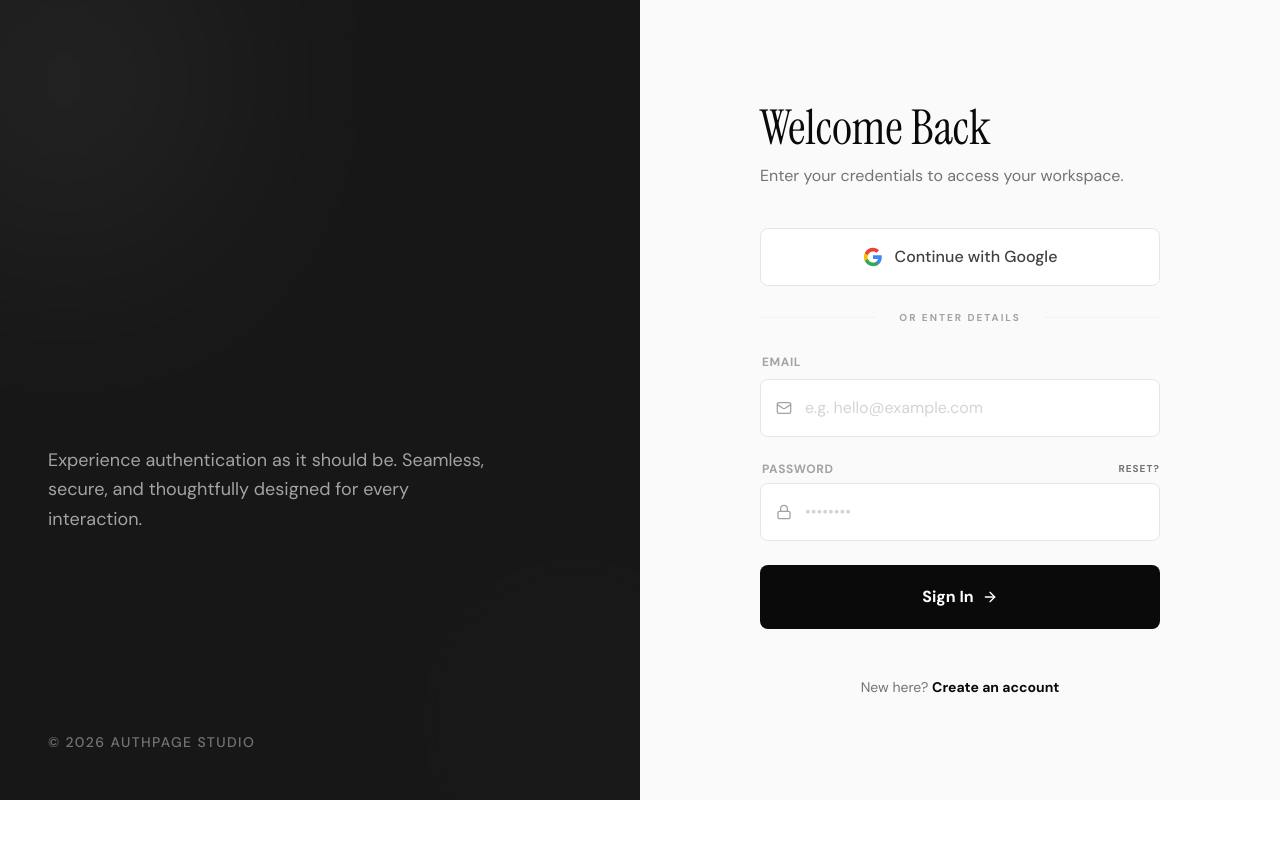
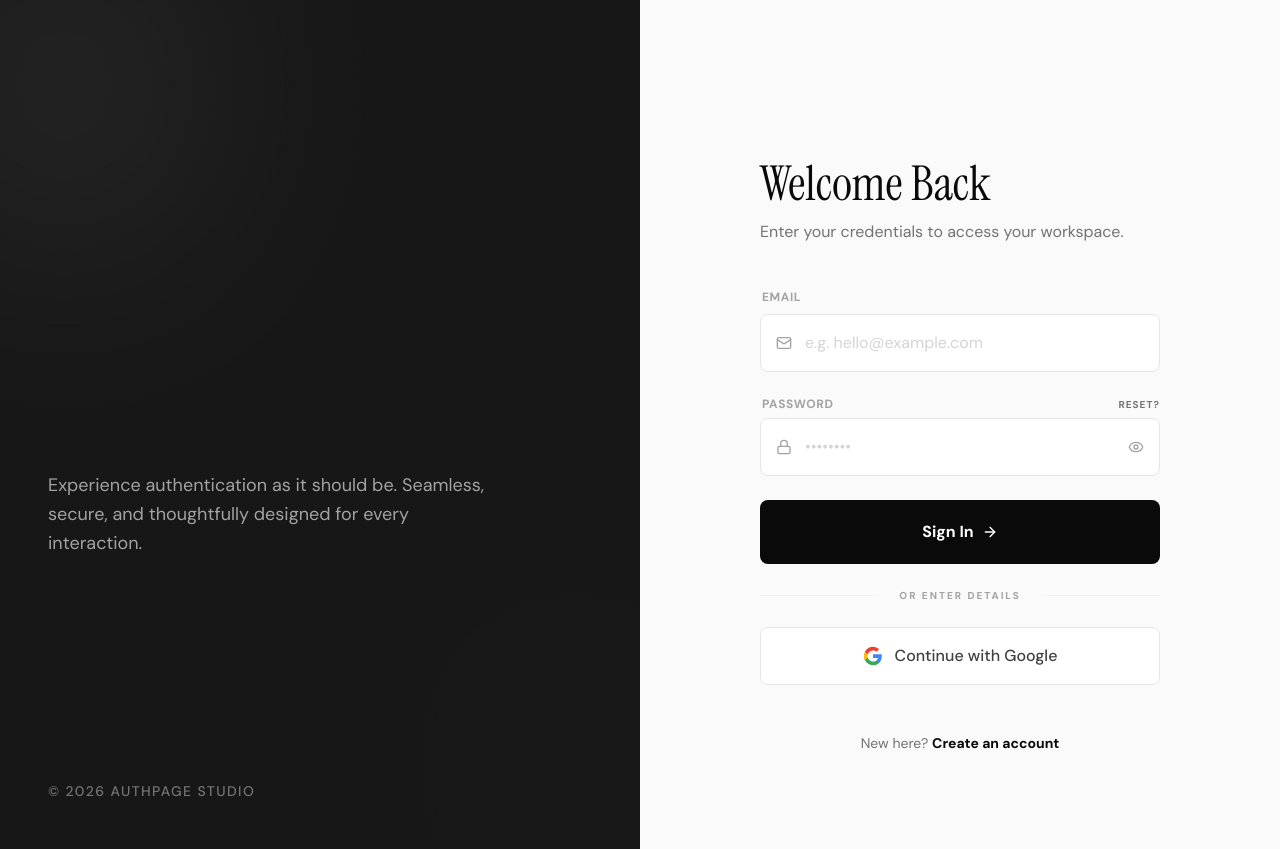
Before and after one commit to Jernish-FDO/Auth-Page, a React (Vite) app: page /login in a window 1280 px wide. Before the commit the page ends 800 px from the top, so only its background shows below. Built offline with nearby package versions, Linux system fonts and the light colour scheme; no server answers.

Commit message:
Add skill documentation for frontend, planning, and react auth

```diff
--- a/src/pages/LoginPage.tsx
+++ b/src/pages/LoginPage.tsx
@@ -4,7 +4,8 @@ import { zodResolver } from '@hookform/resolvers/zod';
 import { z } from 'zod';
 import { useNavigate, useLocation, Link } from 'react-router-dom';
 import { useAuth } from '../context/AuthContext';
-import { Mail, Lock, Shield, Loader2, AlertCircle, ArrowRight } from 'lucide-react';
+// Added Eye and EyeOff icons here
+import { Mail, Lock, Shield, Loader2, AlertCircle, ArrowRight, Eye, EyeOff } from 'lucide-react';
 
 const loginSchema = z.object({
   email: z.string().min(1, 'Email is required').email('Invalid email address'),
@@ -17,6 +18,9 @@ export default function LoginPage() {
   const [error, setError] = React.useState<string | null>(null);
   const [isSubmitting, setIsSubmitting] = React.useState(false);
   const [isGoogleLoading, setIsGoogleLoading] = React.useState(false);
+
+  // State to manage password visibility
+  const [showPassword, setShowPassword] = React.useState(false);
 
   const { loginWithGoogle } = useAuth();
   const navigate = useNavigate();
@@ -61,6 +65,7 @@ export default function LoginPage() {
 
   return (
     <div className="min-h-screen bg-[#fafafa] dark:bg-[#0a0a0a] flex flex-col md:flex-row font-sans selection:bg-luxury-900 selection:text-white dark:selection:bg-luxury-100 dark:selection:text-black">
+      {/* --- Left Branding Panel --- */}
       <div className="hidden md:flex md:w-1/2 bg-luxury-900 dark:bg-luxury-950 p-12 flex-col justify-between relative overflow-hidden">
         <div className="absolute inset-0 opacity-20 pointer-events-none">
           <div className="absolute top-[-10%] left-[-10%] w-[40%] h-[40%] rounded-full bg-luxury-500 blur-[120px]" />
@@ -86,15 +91,16 @@ export default function LoginPage() {
         </div>
       </div>
 
+      {/* --- Right Form Panel --- */}
       <div className="w-full md:w-1/2 flex items-center justify-center p-6 md:p-12 lg:p-24 relative">
         <div className="absolute top-8 left-8 flex items-center gap-2 md:hidden">
           <Shield className="w-5 h-5 text-luxury-900 dark:text-white stroke-[1.5px]" />
           <span className="font-serif text-xl text-luxury-900 dark:text-white">AuthPage</span>
         </div>
 
-        <div className="w-full max-w-[400px] animate-slide-up">
+        <div className="w-full max-w-[400px] animate-slide-up ">
           <header className="mb-10">
-            <h1 className="text-4xl lg:text-5xl mb-3 text-luxury-950 dark:text-luxury-50">Welcome Back</h1>
+            <h1 className="text-4xl lg:text-5xl mb-3 text-luxury-950 dark:text-luxury-50 pt-16">Welcome Back</h1>
             <p className="text-luxury-500 dark:text-luxury-400">Enter your credentials to access your workspace.</p>
           </header>
 
@@ -106,7 +112,77 @@ export default function LoginPage() {
           )}
 
           <div className="space-y-6">
-            <button
+
+
+            <form onSubmit={handleSubmit(onSubmit)} className="space-y-6">
+              {/* --- Email Field --- */}
+              <div className="space-y-1.5">
+                <label className="text-xs font-bold uppercase tracking-wider text-luxury-400 ml-0.5" htmlFor="email">Email</label>
+                <div className="relative group">
+                  <Mail className="absolute left-4 top-1/2 -translate-y-1/2 h-4 w-4 text-luxury-400 transition-colors group-focus-within:text-luxury-950 dark:group-focus-within:text-white" />
+                  <input
+                    id="email"
+                    type="email"
+                    {...register('email')}
+                    className={`w-full pl-11 pr-4 py-4 bg-white dark:bg-luxury-950 border ${errors.email ? 'border-red-400' : 'border-luxury-200 dark:border-luxury-800'} rounded-lg focus:ring-0 focus:border-luxury-950 dark:focus:border-white outline-none transition-all duration-300 text-luxury-950 dark:text-white placeholder:text-luxury-300 dark:placeholder:text-luxury-700`}
+                    placeholder="e.g. hello@example.com"
+                  />
+                </div>
+                {errors.email && <p className="text-[11px] font-bold text-red-500 mt-1 ml-0.5 italic">{errors.email.message}</p>}
+              </div>
+
+              {/* --- Password Field --- */}
+              <div className="space-y-1.5">
+                <div className="flex items-center justify-between ml-0.5">
+                  <label className="text-xs font-bold uppercase tracking-wider text-luxury-400" htmlFor="password">Password</label>
+                  <a href="#" className="text-[10px] font-bold uppercase tracking-widest text-luxury-500 hover:text-luxury-950 dark:hover:text-white transition-colors">Reset?</a>
+                </div>
+                <div className="relative group">
+                  <Lock className="absolute left-4 top-1/2 -translate-y-1/2 h-4 w-4 text-luxury-400 transition-colors group-focus-within:text-luxury-950 dark:group-focus-within:text-white" />
+                  <input
+                    id="password"
+                    // Toggle type based on state
+                    type={showPassword ? 'text' : 'password'}
+                    {...register('password')}
+                    // Increased pr-4 to pr-11 so text avoids overlapping the icon
+                    className={`w-full pl-11 pr-11 py-4 bg-white dark:bg-luxury-950 border ${errors.password ? 'border-red-400' : 'border-luxury-200 dark:border-luxury-800'} rounded-lg focus:ring-0 focus:border-luxury-950 dark:focus:border-white outline-none transition-all duration-300 text-luxury-950 dark:text-white placeholder:text-luxury-300 dark:placeholder:text-luxury-700`}
+                    placeholder="••••••••"
+                  />
+                  {/* Eye Toggle Button */}
+                  <button
+                    type="button"
+                    onClick={() => setShowPassword(!showPassword)}
+                    className="absolute right-4 top-1/2 -translate-y-1/2 text-luxury-400 hover:text-luxury-950 dark:hover:text-white transition-colors focus:outline-none"
+                  >
+                    {showPassword ? <EyeOff className="w-4 h-4" /> : <Eye className="w-4 h-4" />}
+                  </button>
+                </div>
+                {errors.password && <p className="text-[11px] font-bold text-red-500 mt-1 ml-0.5 italic">{errors.password.message}</p>}
+              </div>
+
+
+              <button
+                type="submit"
+                disabled={isSubmitting || isGoogleLoading}
+                className="w-full bg-luxury-950 dark:bg-white text-white dark:text-luxury-950 font-bold py-5 rounded-lg active:scale-[0.99] transition-all duration-300 flex items-center justify-center gap-2 group disabled:opacity-70"
+              >
+                {isSubmitting ? (
+                  <Loader2 className="w-5 h-5 animate-spin" />
+                ) : (
+                  <>
+                    <span>Sign In</span>
+                    <ArrowRight className="w-4 h-4 transition-transform group-hover:translate-x-1" />
+                  </>
+                )}
+              </button>
+              <div className="relative flex items-center">
+              <div className="flex-grow border-t border-luxury-100 dark:border-luxury-900"></div>
+              <span className="flex-shrink mx-4 text-[10px] uppercase tracking-[0.2em] text-luxury-400 font-bold bg-[#fafafa] dark:bg-[#0a0a0a] px-2">
+                Or enter details
+              </span>
+              <div className="flex-grow border-t border-luxury-100 dark:border-luxury-900"></div>
+            </div>
+              <button
               onClick={handleGoogleLogin}
               disabled={isGoogleLoading || isSubmitting}
               className="w-full flex items-center justify-center gap-3 px-6 py-4 border border-luxury-200 dark:border-luxury-800 rounded-lg bg-white dark:bg-luxury-900 hover:bg-luxury-50 dark:hover:bg-luxury-800/50 transition-all duration-300 group disabled:opacity-50"
@@ -124,62 +200,7 @@ export default function LoginPage() {
               <span className="font-medium text-luxury-700 dark:text-luxury-200">Continue with Google</span>
             </button>
 
-            <div className="relative flex items-center">
-              <div className="flex-grow border-t border-luxury-100 dark:border-luxury-900"></div>
-              <span className="flex-shrink mx-4 text-[10px] uppercase tracking-[0.2em] text-luxury-400 font-bold bg-[#fafafa] dark:bg-[#0a0a0a] px-2">
-                Or enter details
-              </span>
-              <div className="flex-grow border-t border-luxury-100 dark:border-luxury-900"></div>
-            </div>
 
-            <form onSubmit={handleSubmit(onSubmit)} className="space-y-6">
-              <div className="space-y-1.5">
-                <label className="text-xs font-bold uppercase tracking-wider text-luxury-400 ml-0.5" htmlFor="email">Email</label>
-                <div className="relative group">
-                  <Mail className="absolute left-4 top-1/2 -translate-y-1/2 h-4 w-4 text-luxury-400 transition-colors group-focus-within:text-luxury-950 dark:group-focus-within:text-white" />
-                  <input
-                    id="email"
-                    type="email"
-                    {...register('email')}
-                    className={`w-full pl-11 pr-4 py-4 bg-white dark:bg-luxury-950 border ${errors.email ? 'border-red-400' : 'border-luxury-200 dark:border-luxury-800'} rounded-lg focus:ring-0 focus:border-luxury-950 dark:focus:border-white outline-none transition-all duration-300 text-luxury-950 dark:text-white placeholder:text-luxury-300 dark:placeholder:text-luxury-700`}
-                    placeholder="e.g. hello@example.com"
-                  />
-                </div>
-                {errors.email && <p className="text-[11px] font-bold text-red-500 mt-1 ml-0.5 italic">{errors.email.message}</p>}
-              </div>
-
-              <div className="space-y-1.5">
-                <div className="flex items-center justify-between ml-0.5">
-                  <label className="text-xs font-bold uppercase tracking-wider text-luxury-400" htmlFor="password">Password</label>
-                  <a href="#" className="text-[10px] font-bold uppercase tracking-widest text-luxury-500 hover:text-luxury-950 dark:hover:text-white transition-colors">Reset?</a>
-                </div>
-                <div className="relative group">
-                  <Lock className="absolute left-4 top-1/2 -translate-y-1/2 h-4 w-4 text-luxury-400 transition-colors group-focus-within:text-luxury-950 dark:group-focus-within:text-white" />
-                  <input
-                    id="password"
-                    type="password"
-                    {...register('password')}
-                    className={`w-full pl-11 pr-4 py-4 bg-white dark:bg-luxury-950 border ${errors.password ? 'border-red-400' : 'border-luxury-200 dark:border-luxury-800'} rounded-lg focus:ring-0 focus:border-luxury-950 dark:focus:border-white outline-none transition-all duration-300 text-luxury-950 dark:text-white placeholder:text-luxury-300 dark:placeholder:text-luxury-700`}
-                    placeholder="••••••••"
-                  />
-                </div>
-                {errors.password && <p className="text-[11px] font-bold text-red-500 mt-1 ml-0.5 italic">{errors.password.message}</p>}
-              </div>
-
-              <button
-                type="submit"
-                disabled={isSubmitting || isGoogleLoading}
-                className="w-full bg-luxury-950 dark:bg-white text-white dark:text-luxury-950 font-bold py-5 rounded-lg active:scale-[0.99] transition-all duration-300 flex items-center justify-center gap-2 group disabled:opacity-70"
-              >
-                {isSubmitting ? (
-                  <Loader2 className="w-5 h-5 animate-spin" />
-                ) : (
-                  <>
-                    <span>Sign In</span>
-                    <ArrowRight className="w-4 h-4 transition-transform group-hover:translate-x-1" />
-                  </>
-                )}
-              </button>
             </form>
           </div>
 
```
Also changed, not shown: src/pages/SignupPage.tsx (+27 -25 lines).
